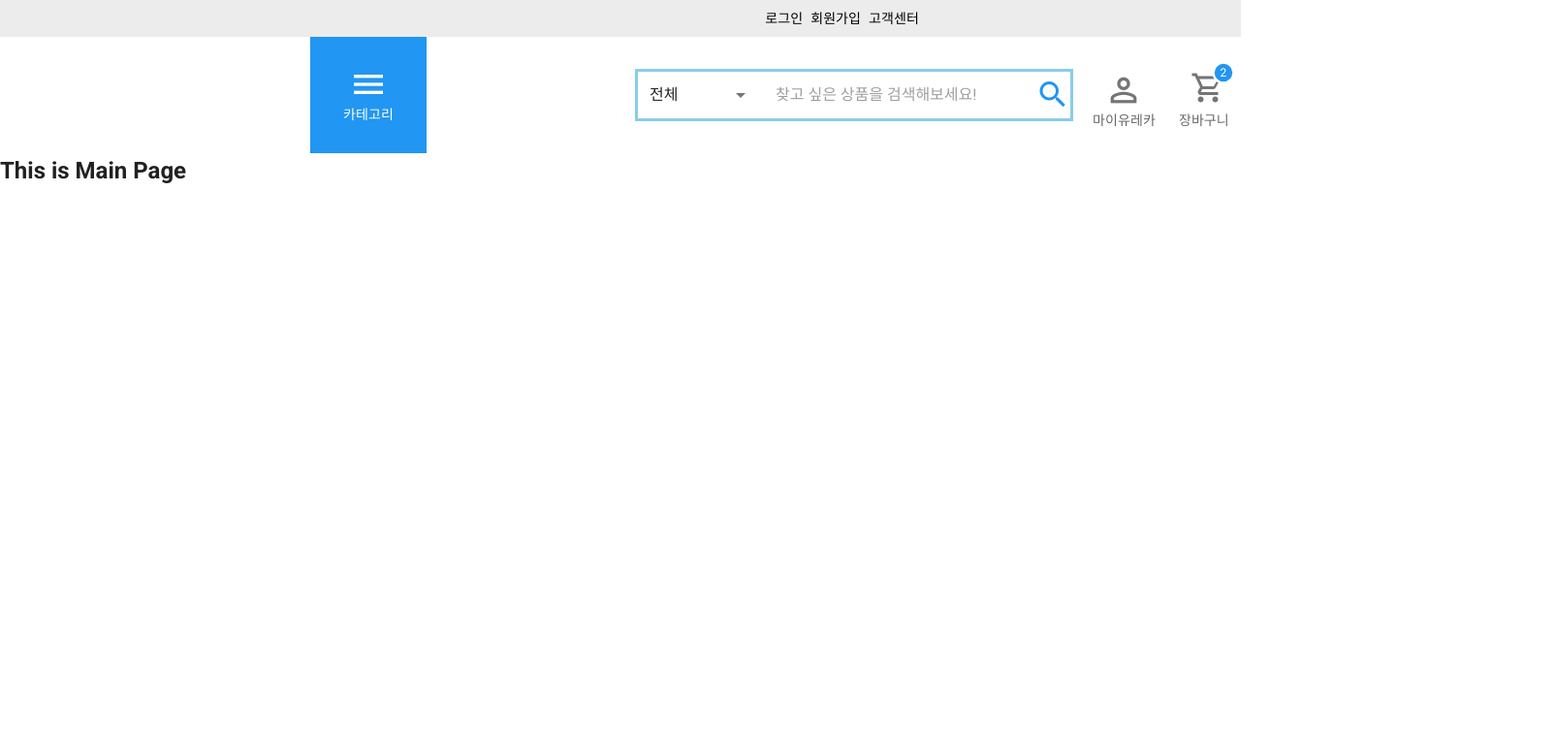
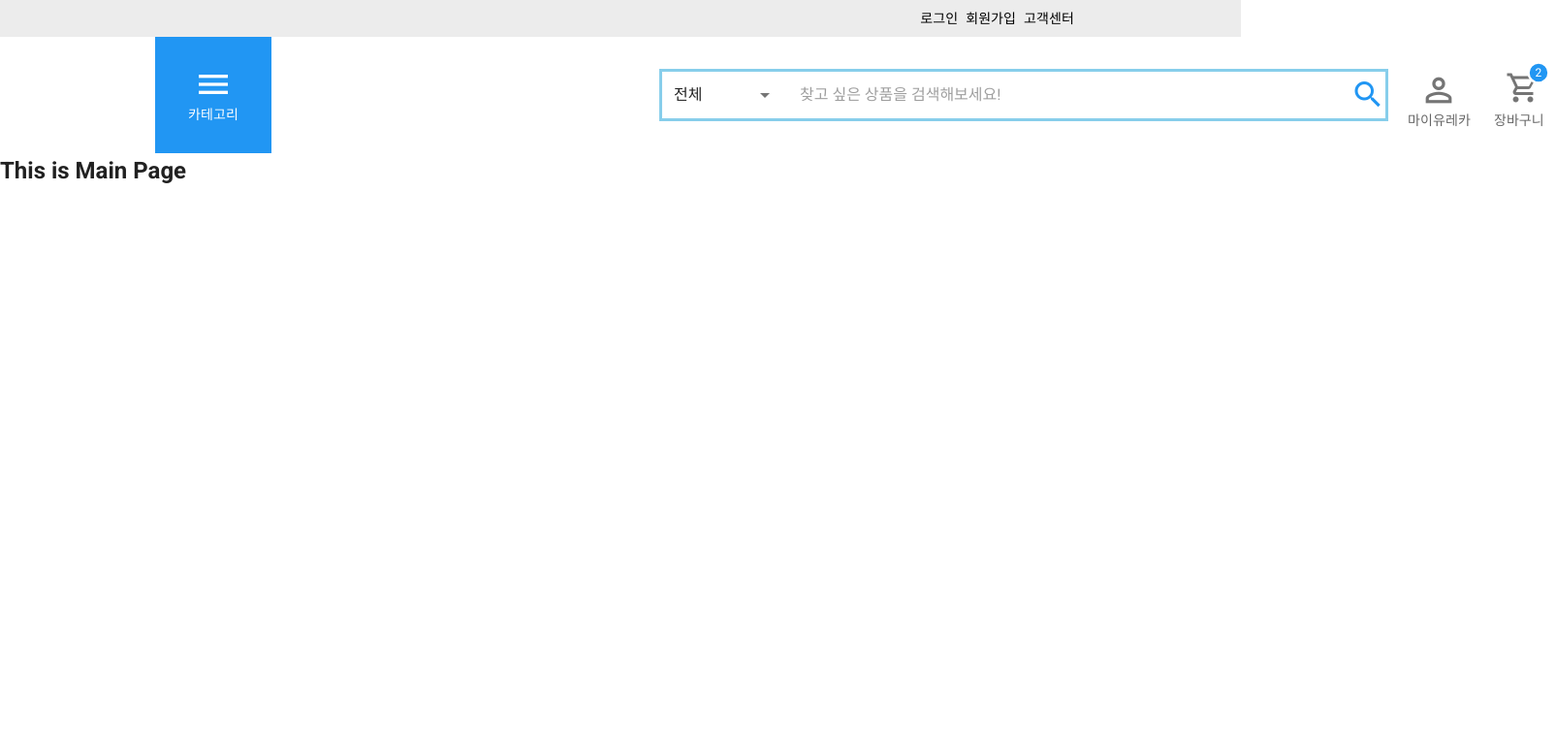
Before and after one commit to smileeeey/DDoreka, a Vue app in the folder frontend/: page / in a window 1280 px wide. Shown: the top 756 px of the page at 97% size, 1605 px wide, since content can reach past the window. Built offline with nearby package versions, Linux system fonts and the light colour scheme.

Commit message:
feat(appbar) : resize width 50% to 75%

```diff
--- a/frontend/src/components/core/AppBar.vue
+++ b/frontend/src/components/core/AppBar.vue
@@ -2,16 +2,18 @@
   <v-card
     class="mx-auto"
     width="100%"
-    style="display: flex; flex-direction:column; align-items: center; min-width: 50%;"
+    style="display: flex; flex-direction:column; align-items: center; min-width: 75%;"
     flat
   >
     <!-- status bar -->
     <StatusBar />
     <!-- main appbar -->
+
     <v-card-text
       class="pa-0"
-      style="display: flex; justify-content: space-between; width: 50%;"
+      style="display: flex; justify-content: space-between; width: 75%;"
     >
+    <div style="display: flex">
       <!-- Categories -->
       <Categories />
 
@@ -21,14 +23,15 @@
         style="cursor: pointer"
         src="@/assets/eureka_logo(blank).png"
         class="my-auto"
-        height="100"
-        width="215"
+        max-height="120"
+        max-width="400"
 
       >
       </v-img>
 
       <!-- SearchBar -->
       <SearchBar class="my-auto" />
+    </div>
 
       <!-- icon -->
       <AppBarIcons style="z-index: 0;" />
--- a/frontend/src/components/core/AppBar/SearchBar.vue
+++ b/frontend/src/components/core/AppBar/SearchBar.vue
@@ -14,7 +14,7 @@
       clearable
       solo
       flat
-      style="width: 280px"
+      style="width: 580px"
     ></v-text-field>
     <v-icon large color="blue">
       mdi-magnify
--- a/frontend/src/components/core/AppBar/StatusBar.vue
+++ b/frontend/src/components/core/AppBar/StatusBar.vue
@@ -2,7 +2,7 @@
   <div style="width: 100%;" @mouseleave="CScenter=false">
     <div style="width: 100%; background-color: #ECECEC; display: flex; justify-content: center;">
       <v-card-text
-        style="text-align: right; color: black; width: 50%;"
+        style="text-align: right; color: black; width: 75%;"
         class="pa-2"
       >
         <div>
```
